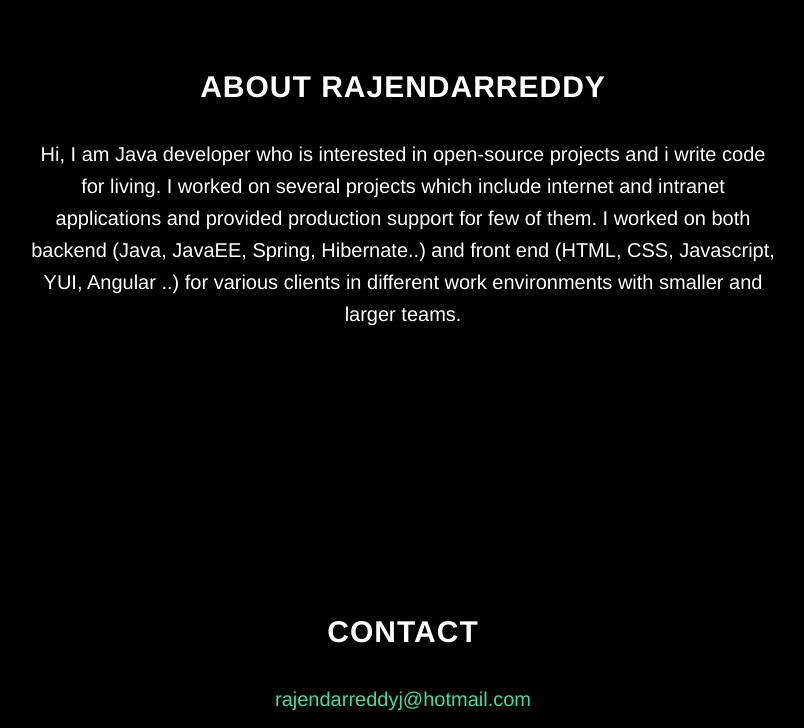
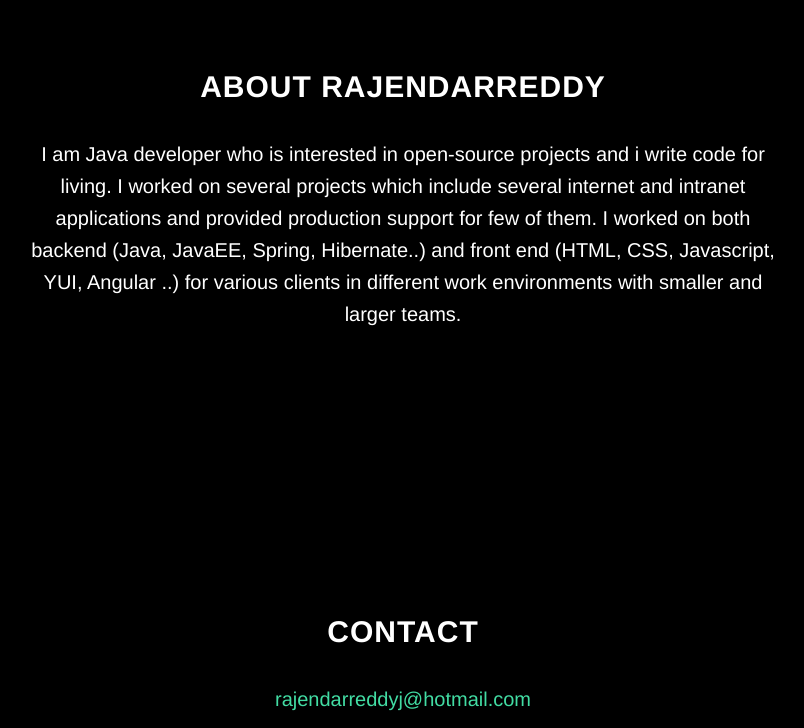
Before and after one commit to rajendarreddyj/rajendarreddyj.github.io, a plain HTML site: page index.html in a window 1280 px wide. Shown: the part 980-1708 px from the top of the page, without its empty margins (237-1041 px from the left). Drawn offline with Linux system fonts and the light colour scheme.

Commit message:
Content update

```diff
--- a/index.html
+++ b/index.html
@@ -77,7 +77,7 @@
         <div class="row">
             <div class="col-lg-8 col-lg-offset-2">
                 <h2>About Rajendarreddy</h2>
-                <p>Hi, I am Java developer who is interested in open-source projects and i write code for living. I worked on several projects which include internet and intranet applications and provided production support for few of them. I worked on both backend (Java, JavaEE, Spring, Hibernate..) and front end (HTML, CSS, Javascript, YUI, Angular ..) for various clients in different work environments with smaller and larger teams.</p>
+                <p>I am Java developer who is interested in open-source projects and i write code for living. I worked on several projects which include several internet and intranet applications and provided production support for few of them. I worked on both backend (Java, JavaEE, Spring, Hibernate..) and front end (HTML, CSS, Javascript, YUI, Angular ..) for various clients in different work environments with smaller and larger teams.</p>
             </div>
         </div>
     </section>
```
